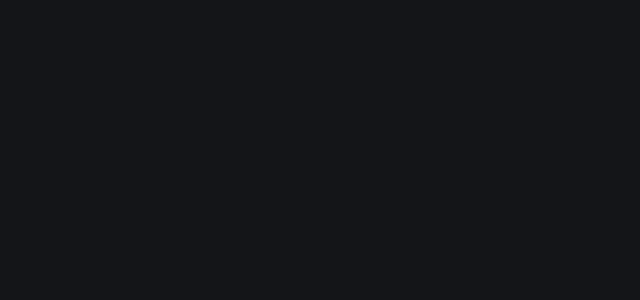
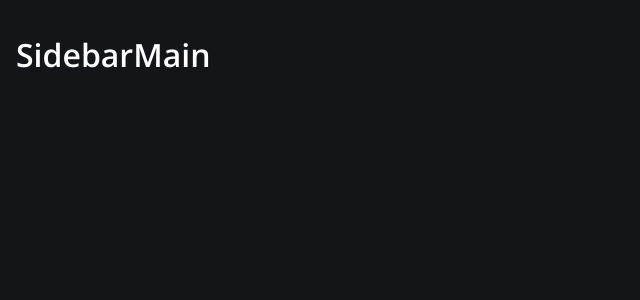
Before and after one commit to debora-sl/curso-commerce, a React (Create React App) app: page / in a window 1280 px wide. Shown: the top 300 px of the page, without its empty margins (0-640 px from the left). Built offline with nearby package versions, Linux system fonts and the light colour scheme.

Commit message:
Criação do componente Sidebar. Inclusão do Sidebar e h1 Main para visualização inicial.

```diff
--- /dev/null
+++ b/src/components/Sidebar/index.tsx
@@ -0,0 +1,3 @@
+export function Sidebar(){
+  return <h1>Sidebar</h1>
+}
--- /dev/null
+++ b/src/components/Sidebar/styles.ts
@@ -0,0 +1 @@
+import styled from 'styled-components';
--- a/src/pages/Main/index.tsx
+++ b/src/pages/Main/index.tsx
@@ -1,9 +1,12 @@
+
 import { Container } from './styles'
+import { Sidebar } from '../../components/Sidebar'
 
 export default function Main() {
   return (
     <Container>
-
+      <Sidebar />
+      <h1>Main</h1>
     </Container>
   )
 }
--- a/src/pages/Main/styles.ts
+++ b/src/pages/Main/styles.ts
@@ -1,6 +1,8 @@
 import styled from 'styled-components'
 
-export const Container = styled.div`
-  text-align: center;
-  margin-top: 2rem;
+export const Container = styled.main`
+  width: 100%;
+  min-height: 100vh;
+
+  display: flex;
 `
```
